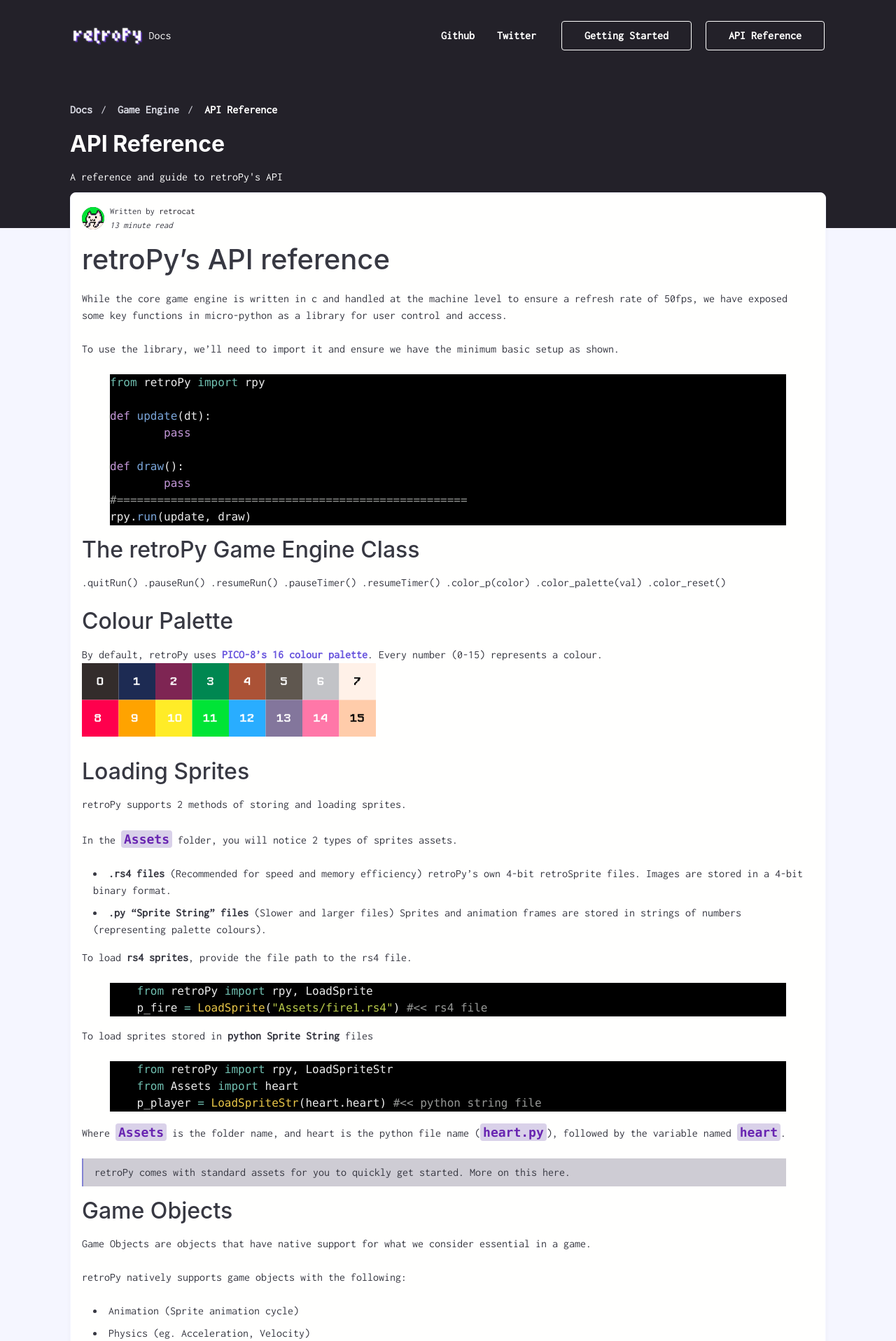
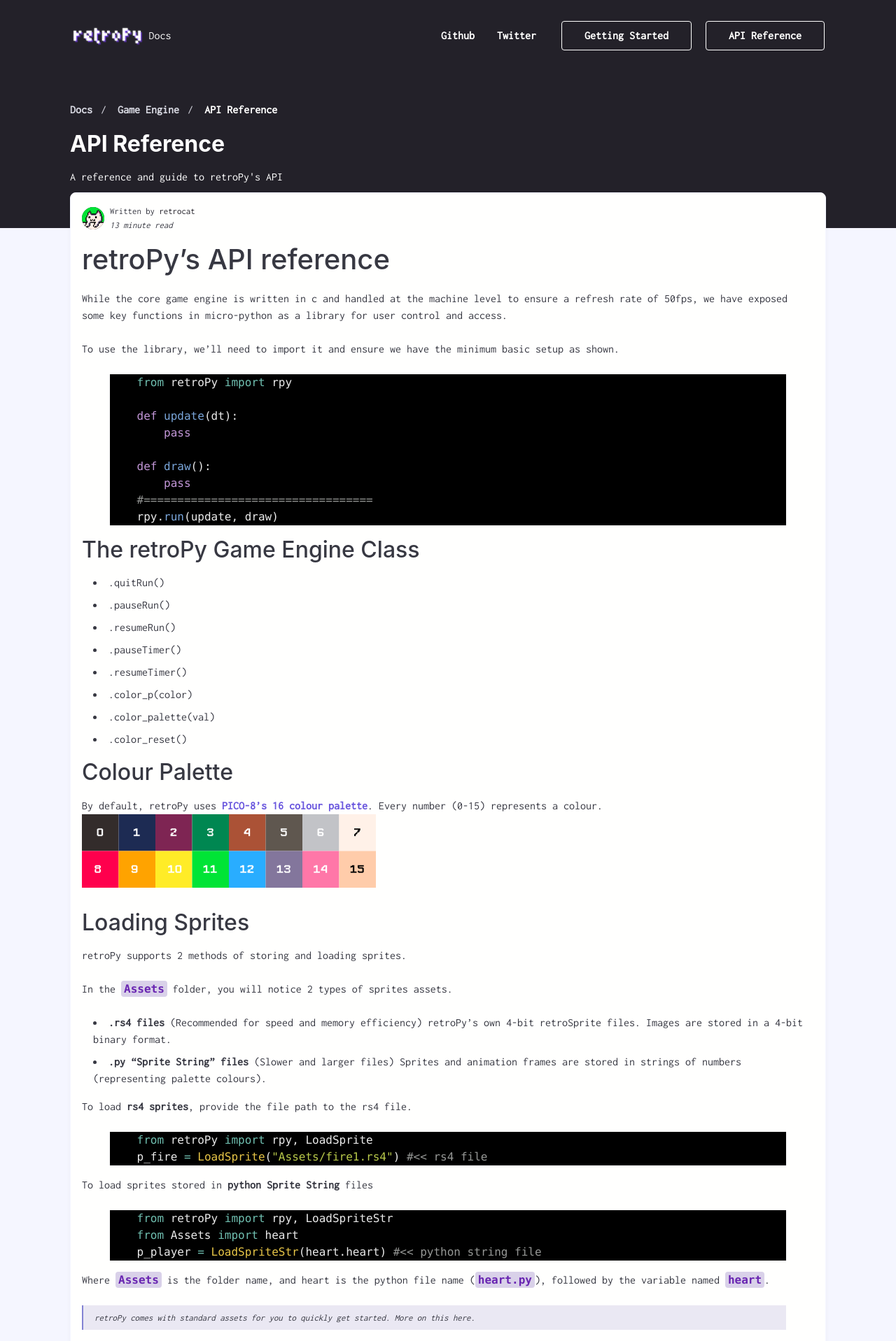
Before and after one commit to respawnin/retropy-docs, a Jekyll site: the page built from _posts/Game Engine/2023-08-30-api-reference.md, in a window 1280 px wide. Shown: the top 1917 px of the page at 70% size. Built offline with Jekyll 4.4.1, drawn with Linux system fonts in a browser that asks for light colours; nearby versions of some CDN libraries; some web fonts are replaced; comment, search, counter and statistics services are not loaded.

Commit message:
minor update

```diff
--- a/_posts/Game Engine/2023-08-30-api-reference.md
+++ b/_posts/Game Engine/2023-08-30-api-reference.md
@@ -8,35 +8,35 @@
 ---
 
 # retroPy's API reference
-
 While the core game engine is written in c and handled at the machine level to ensure a refresh rate of 50fps, we have exposed some key functions in micro-python as a library for user control and access.
 
 To use the library, we'll need to import it and ensure we have the minimum basic setup as shown.
 
 {% highlight python %}
 
-from retroPy import rpy
+    from retroPy import rpy
 
-def update(dt):
-	pass
+    def update(dt):
+        pass
 
-def draw():
-	pass
-#====================================================
-rpy.run(update, draw)
+    def draw():
+        pass
+    #==================================
+    rpy.run(update, draw)
 
 {% endhighlight %}
 
 
 ## The retroPy Game Engine Class
-.quitRun()
-.pauseRun()
-.resumeRun()
-.pauseTimer()
-.resumeTimer()
-.color_p(color)
-.color_palette(val)
-.color_reset()
+ - .quitRun()
+ - .pauseRun()
+ - .resumeRun()
+ - .pauseTimer()
+ - .resumeTimer()
+ - .color_p(color)
+ - .color_palette(val)
+ - .color_reset()
+
 
 
 ## Colour Palette
--- a/_scss/_codes.scss
+++ b/_scss/_codes.scss
@@ -35,7 +35,7 @@
 p code.highlighter-rouge,
 p kbd {
     color: #6824b1;
-    font-size: 0.9rem;
+    font-size: 0.8rem;
     background-color: #d9d1e9;
     padding: 2px 4px;
     border-radius: 4px;
@@ -49,7 +49,7 @@
     font-size: 0.8rem;
     background-color: #d9d1e9;
     padding: 2px 4px;
-    border-radius: 2px;
+    border-radius: 4px;
     word-break: break-word;
     font-weight: bold;
 }
--- a/_scss/_typography.scss
+++ b/_scss/_typography.scss
@@ -104,9 +104,13 @@
 // Blockquote
 blockquote {
   border-left: $border-width-lg solid #8383d3;
-  background-color: #ceccd4;
+  background-color: #eae8f3;
   margin-left: 0;
   padding: $unit-2 $unit-4;
+  font-size: 0.8em;
+  font-weight: bold;
+  font-style: italic;
+
 
   p:last-child {
     margin-bottom: 0;
```
